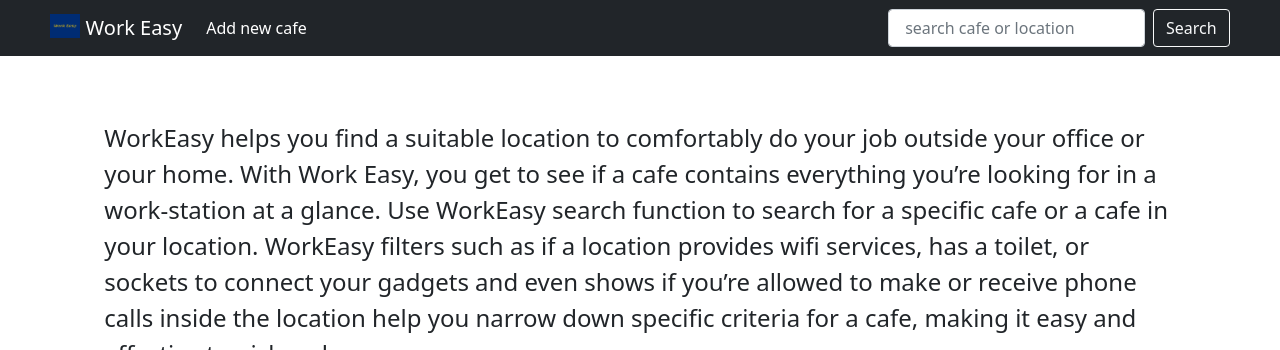
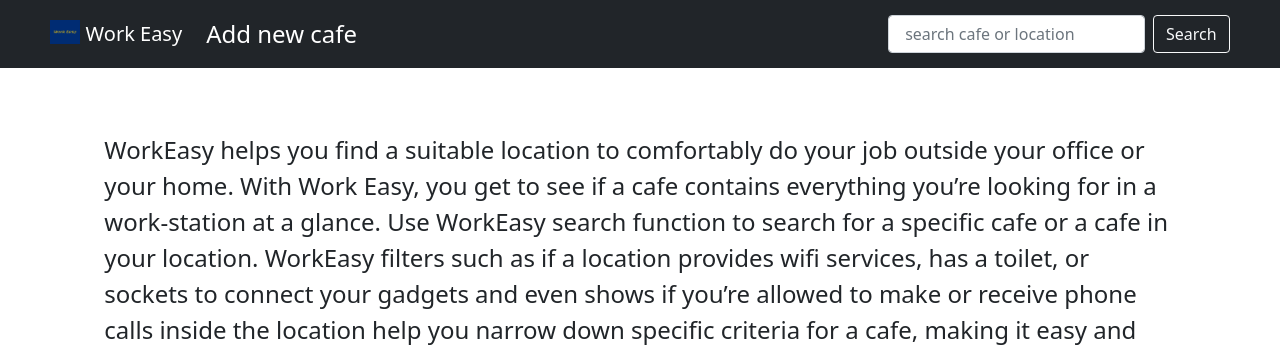
Before and after one commit to itzgeebee/Work_Easy, a Flask app: page / in a window 1280 px wide. Shown: the top 350 px of the page. Run offline with Flask 2, Linux system fonts and the light colour scheme; data comes from the database, SQL or seed files in the repository; some libraries are stand-ins or nearby versions.

Commit message:
update mobile responsiveness

```diff
--- a/static/css/styles.css
+++ b/static/css/styles.css
@@ -11,6 +11,11 @@
     font-size: 1rem;
     padding-left:3%;
     padding-right:3%;
+    padding-bottom: 3%;
+}
+
+.first-div{
+  font-size: 1.5rem;
 }
 .main-contents{
   padding-top: 5%;
@@ -22,6 +27,7 @@
   padding-right: 2%;
 }
 .boxes{
+  font-size: 1.5rem;
   padding-left: 3%;
   padding-right: 3%;
   padding-top: 3%;
--- a/templates/header.html
+++ b/templates/header.html
@@ -10,7 +10,7 @@
     <!-- bootstrap css -->
     <link href="https://cdn.jsdelivr.net/npm/bootstrap@5.1.3/dist/css/bootstrap.min.css" rel="stylesheet" integrity="sha384-1BmE4kWBq78iYhFldvKuhfTAU6auU8tT94WrHftjDbrCEXSU1oBoqyl2QvZ6jIW3" crossorigin="anonymous">
     <!-- css -->
-    <link rel="stylesheet" href="../static/css/styles.css">
+    <link rel="stylesheet" href="{{ url_for('static', filename='css/styles.css')}}">
   </head>
 
   <body>
```
